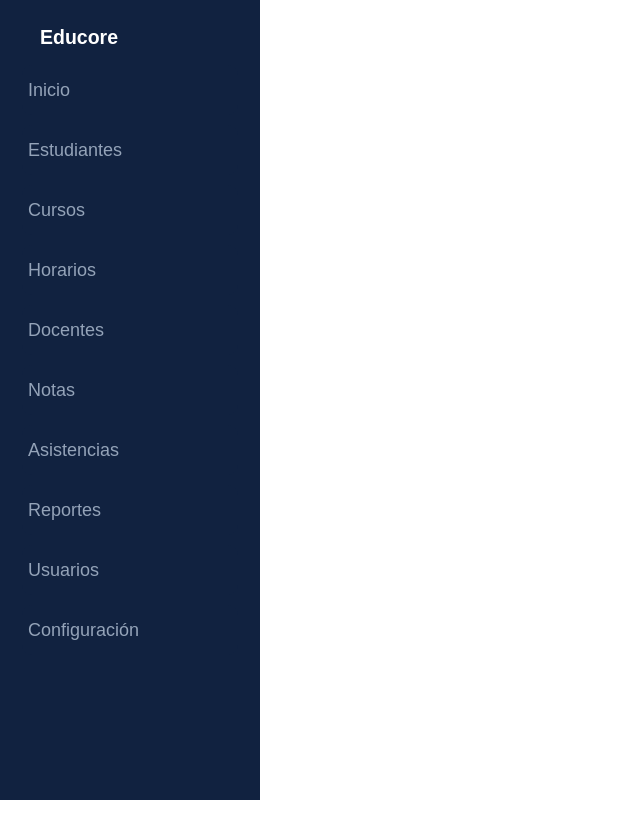
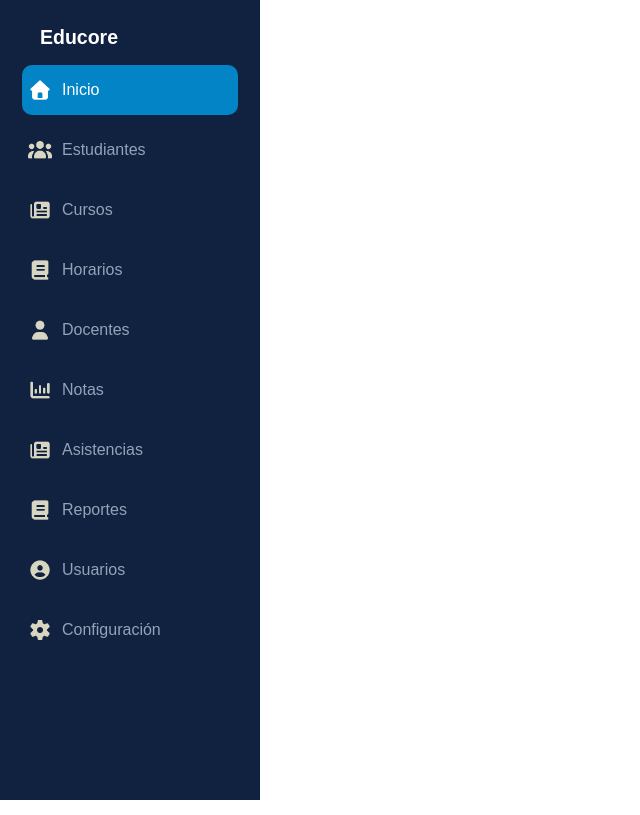
Before and after one commit to canadac991-ops/Pagina-Web-de-Administracion, a plain HTML site: page public/paginas/index.html in a window 1280 px wide. Both pictures are taken after a click on the button "Inicio". Shown: the whole page, without its empty margins (0-640 px from the left). Drawn offline with Linux system fonts and the light colour scheme.

Commit message:
Menu administrador

```diff
--- a/public/css/index.css
+++ b/public/css/index.css
@@ -13,26 +13,34 @@ aside{
     padding: 40px;
     padding-top: 10px;
 }
-option{
-
-}
 button{
     display: flex;
     justify-content: start;
     align-items: center;
     font-family: Arial, sans-serif;
-    font-size: 18px;
+    font-size: 16px;
     height: 50px;
     width: 120%;
     border: 0;
     border-radius: 10px;
+    transition: 0.25s;
     background-color: #112240;
     color: #94a3b8;
+}
+.botones{
+    gap: 10px;
+}.botones:hover{
+    background-color: #1d3557;
+    color: white;
 }
 .botones.active{
     transition: 0.25s;
     background-color: #0284c7;
     color: white;
+}
+.botones.active .iconos-menu{
+    transition: 0.25s;
+    filter: brightness(0) invert(1);
 }
 nav{
     display: flex;
@@ -45,3 +53,6 @@ h1{
     color: #ffffff;
     font-family: arial, sans-serif;
 }
+.iconos-menu{
+    height: 50%;
+}
--- a/public/js/index.js
+++ b/public/js/index.js
@@ -3,6 +3,14 @@ const botones = document.querySelectorAll(".botones")
 botones.forEach((boton) =>{
 
     boton.addEventListener("click", () => {
-        boton.classList.add(".active");
+
+        botones.forEach((remove) =>{
+            if (remove != boton){
+            remove.classList.remove("active");
+            }
+        });
+
+        boton.classList.add("active");
+
     })
 });
--- a/public/paginas/index.html
+++ b/public/paginas/index.html
@@ -10,16 +10,16 @@
     <aside>
         <h1>Educore</h1>
         <nav>
-            <button class="botones">Inicio</button>
-            <button class="botones">Estudiantes</button>
-            <button class="botones">Cursos</button>
-            <button class="botones">Horarios</button>
-            <button class="botones">Docentes</button>
-            <button class="botones">Notas</button>
-            <button class="botones">Asistencias</button>
-            <button class="botones">Reportes</button>
-            <button class="botones">Usuarios</button>
-            <button class="botones">Configuración</button>
+            <button class="botones"><img class="iconos-menu" src="../iconos/house-solid.png">Inicio</button>
+            <button class="botones"><img class="iconos-menu" src="../iconos/users-solid.png">Estudiantes</button>
+            <button class="botones"><img class="iconos-menu" src="../iconos/newspaper-solid.png">Cursos</button>
+            <button class="botones"><img class="iconos-menu" src="../iconos/book-solid.png">Horarios</button>
+            <button class="botones"><img class="iconos-menu" src="../iconos/user-solid.png">Docentes</button>
+            <button class="botones"><img class="iconos-menu" src="../iconos/chart-column-solid.png">Notas</button>
+            <button class="botones"><img class="iconos-menu" src="../iconos/newspaper-solid.png">Asistencias</button>
+            <button class="botones"><img class="iconos-menu" src="../iconos/book-solid.png">Reportes</button>
+            <button class="botones"><img class="iconos-menu" src="../iconos/circle-user-solid.png"> Usuarios</button>
+            <button class="botones"><img class="iconos-menu" src="../iconos/gear-solid.png">Configuración</button>
         </nav>
     </aside>
 
@@ -28,4 +28,5 @@
 
     </main>
 </body>
+<script src="../js/index.js"></script>
 </html>
```
Also changed, not shown: public/iconos/angle-down-solid.png (added), public/iconos/book-solid-green.png (added), public/iconos/book-solid.png (added), public/iconos/chart-column-solid-purple.png (added), public/iconos/chart-column-solid.png (added), public/iconos/circle-user-solid.png (added), public/iconos/gear-solid.png (added), public/iconos/house-solid.png (added), public/iconos/newspaper-solid-orange.png (added), public/iconos/newspaper-solid.png (added), public/iconos/user-group-solid.png (added), public/iconos/user-plus-solid.png (added), public/iconos/user-solid.png (added), public/iconos/users-solid.png (added).
